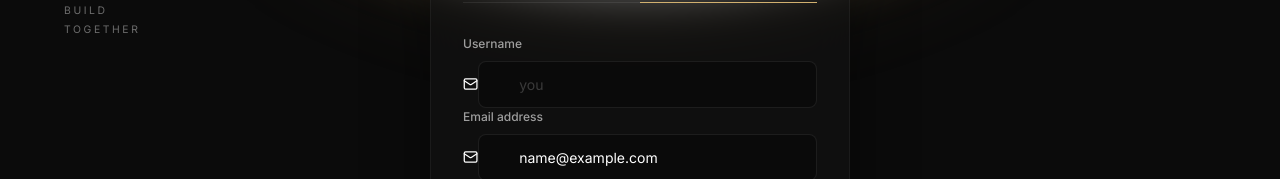
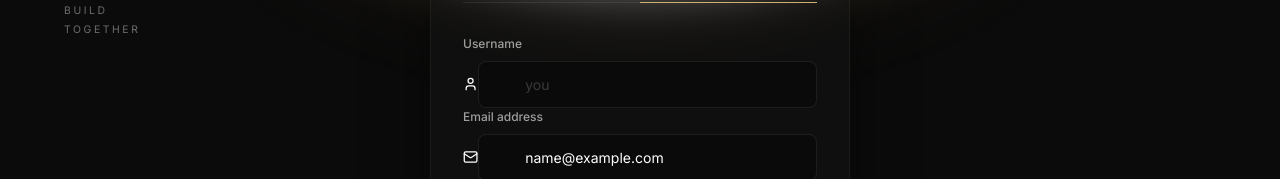
Before and after one commit to Aadi-110i/AI-Contributor, a Next.js app in the folder frontend/: page /login in a window 1280 px wide. Both pictures are taken after typing "name@example.com", "Sample123" into the empty fields and a click on the button "Create one". Shown: the part 257-436 px from the top of the page. Built offline with nearby package versions, Linux system fonts and the light colour scheme; no server answers.

Commit message:
Add spacing between input icons and placeholder text in Sign In and Sign Up form

```diff
--- a/frontend/src/app/login/page.tsx
+++ b/frontend/src/app/login/page.tsx
@@ -3,7 +3,7 @@
 import { useState, useEffect } from 'react';
 import { useRouter } from 'next/navigation';
 import { supabase } from '@/lib/supabase';
-import { Mail, Lock, Eye, EyeOff, ArrowRight } from 'lucide-react';
+import { Mail, Lock, Eye, EyeOff, ArrowRight, User } from 'lucide-react';
 import { motion, AnimatePresence } from 'motion/react';
 import Link from 'next/link';
 
@@ -156,7 +156,7 @@ export default function LoginPage() {
                 <div className="input-group">
                   <label>Username</label>
                   <div className="input-wrapper">
-                    <Mail className="input-icon" size={16} />
+                    <User className="input-icon" size={16} />
                     <input
                       type="text"
                       placeholder="you"
@@ -467,8 +467,10 @@ export default function LoginPage() {
 
         .input-icon {
           position: absolute;
-          left: 14px;
+          left: 15px;
           color: rgba(255,255,255,0.4);
+          pointer-events: none;
+          z-index: 2;
         }
 
         .input-wrapper input {
@@ -476,7 +478,7 @@ export default function LoginPage() {
           background: rgba(0, 0, 0, 0.3);
           border: 1px solid rgba(255, 255, 255, 0.08);
           border-radius: 8px;
-          padding: 12px 14px 12px 40px;
+          padding: 12px 14px 12px 46px;
           font-size: 0.875rem;
           color: white;
           outline: none;
```
